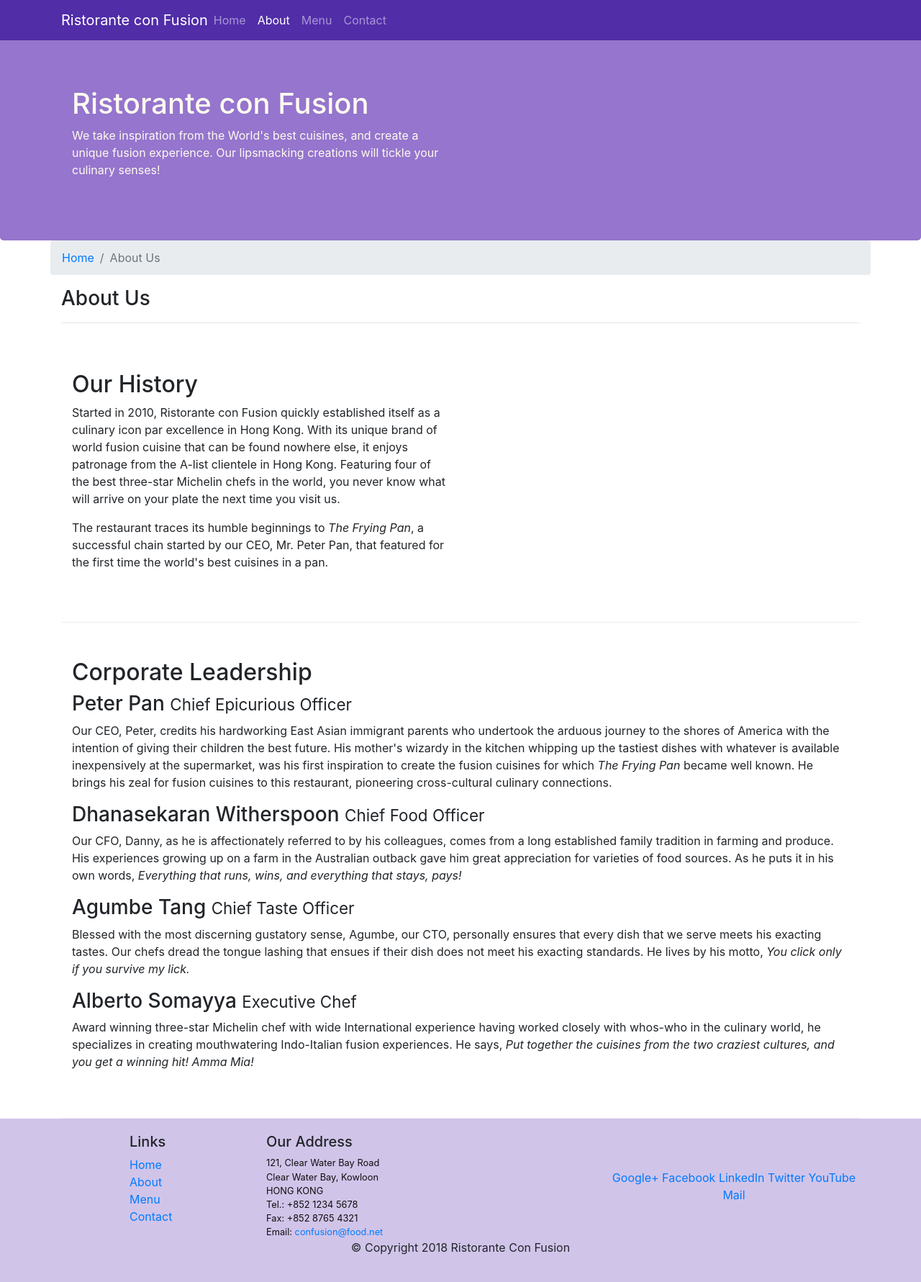
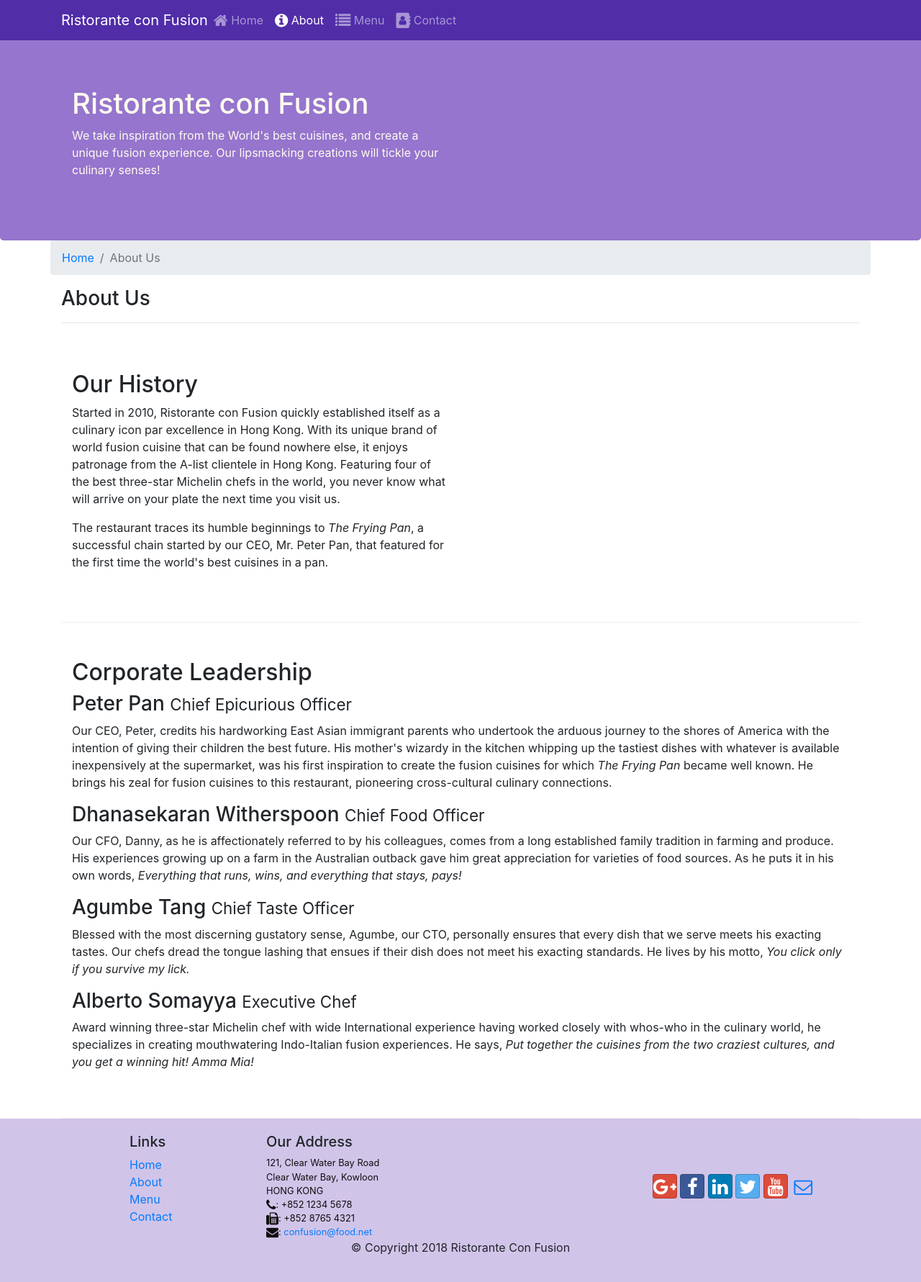
Before and after one commit to charanshekar/RestaurantWebsite, a website: page aboutus.html in a window 1280 px wide. Shown: the whole page at 72% size. Drawn offline with nearby package versions, Linux system fonts and the light colour scheme.

Commit message:
Icon Fonts

```diff
--- a/aboutus.html
+++ b/aboutus.html
@@ -10,6 +10,8 @@
 
     <!-- Bootstrap CSS -->
     <link rel="stylesheet" href="node_modules/bootstrap/dist/css/bootstrap.min.css">
+    <link rel="stylesheet" href="node_modules/font-awesome/css/font-awesome.min.css">
+    <link rel="stylesheet" href="node_modules/bootstrap-social/bootstrap-social.css">
     <link rel="stylesheet" href="css/styles.css">
     <title>Ristorante Con Fusion: About Us</title>
 
@@ -25,10 +27,10 @@
             <a class="navbar-brand mr-auto" href="./index.html">Ristorante con Fusion</a>
             <div class="collapse navbar-collapse" id="Navbar">
                 <ul class="navbar-nav mr-auto col-12">
-                    <li class="nav-item"><a class="nav-link" href="/">Home</a></li>
-                    <li class="nav-item active"><a class="nav-link" href="./aboutus.html">About</a></li>
-                    <li class="nav-item"><a class="nav-link" href="#">Menu</a></li>
-                    <li class="nav-item"><a class="nav-link" href="#">Contact</a></li>
+                    <li class="nav-item"><a class="nav-link" href="/"><span class="fa fa-home fa-lg"></span> Home</a></li>
+                    <li class="nav-item active"><a class="nav-link" href="./aboutus.html"><span class="fa fa-info-circle fa-lg"></span> About</a></li>
+                    <li class="nav-item"><a class="nav-link" href="#"><span class="fa fa-list fa-lg"></span> Menu</a></li>
+                    <li class="nav-item"><a class="nav-link" href="#"><span class="fa fa-address-book fa-lg"></span> Contact</a></li>
                 </ul>
             </div>
         </div>
@@ -104,19 +106,20 @@
 		              121, Clear Water Bay Road<br>
 		              Clear Water Bay, Kowloon<br>
 		              HONG KONG<br>
-		              Tel.: +852 1234 5678<br>
-		              Fax: +852 8765 4321<br>
-		              Email: <a href="mailto:confusion@food.net">confusion@food.net</a>
+                      <i class="fa fa-phone fa-lg"></i>: +852 1234 5678<br>
+                      <i class="fa fa-fax fa-lg"></i>: +852 8765 4321<br>
+                      <i class="fa fa-envelope fa-lg"></i>:
+                      <a href="mailto:confusion@food.net">confusion@food.net</a>
 		           </address>
                 </div>
                 <div class="col-12 col-sm-4 align-self-center">
                     <div class="text-center">
-                        <a href="http://google.com/+">Google+</a>
-                        <a href="http://www.facebook.com/profile.php?id=">Facebook</a>
-                        <a href="http://www.linkedin.com/in/">LinkedIn</a>
-                        <a href="http://twitter.com/">Twitter</a>
-                        <a href="http://youtube.com/">YouTube</a>
-                        <a href="mailto:">Mail</a>
+                        <a class="btn btn-social-icon btn-google" href="http://google.com/+"><i class="fa fa-google-plus"></i></a>
+                        <a class="btn btn-social-icon btn-facebook" href="http://www.facebook.com/profile.php?id="><i class="fa fa-facebook"></i></a>
+                        <a class="btn btn-social-icon btn-linkedin" href="http://www.linkedin.com/in/"><i class="fa fa-linkedin"></i></a>
+                        <a class="btn btn-social-icon btn-twitter" href="http://twitter.com/"><i class="fa fa-twitter"></i></a>
+                        <a class="btn btn-social-icon btn-google" href="http://youtube.com/"><i class="fa fa-youtube fa-lg"></i></a>
+                        <a class="btn btn-social-icon" href="mailto:"><i class="fa fa-envelope-o"></i></a>
                     </div>
                 </div>
            </div>
--- a/package.json
+++ b/package.json
@@ -15,6 +15,8 @@
   },
   "dependencies": {
     "bootstrap": "^4.0.0",
+    "bootstrap-social": "^5.1.1",
+    "font-awesome": "^4.7.0",
     "jquery": "^3.3.1",
     "popper.js": "^1.12.9"
   }
```
Also changed, not shown: index.html (+16 -13 lines), 1 other file.
